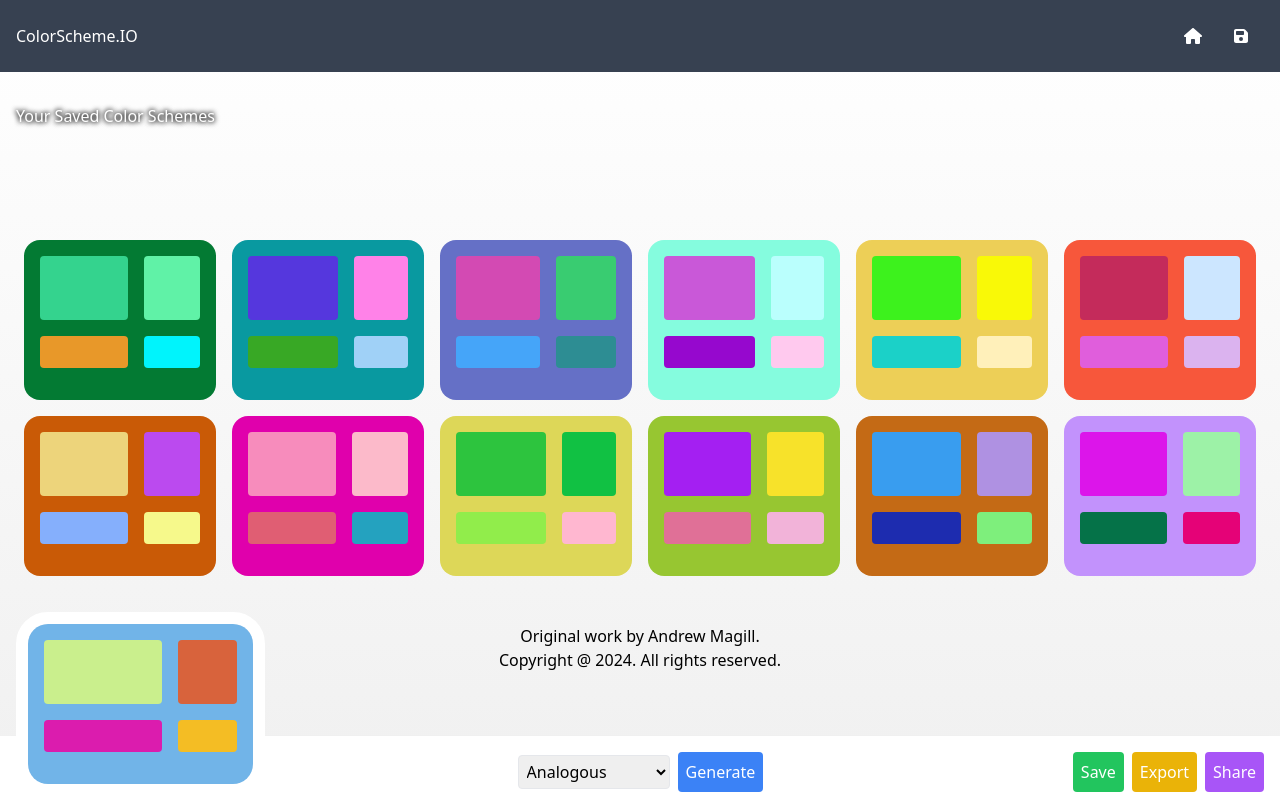
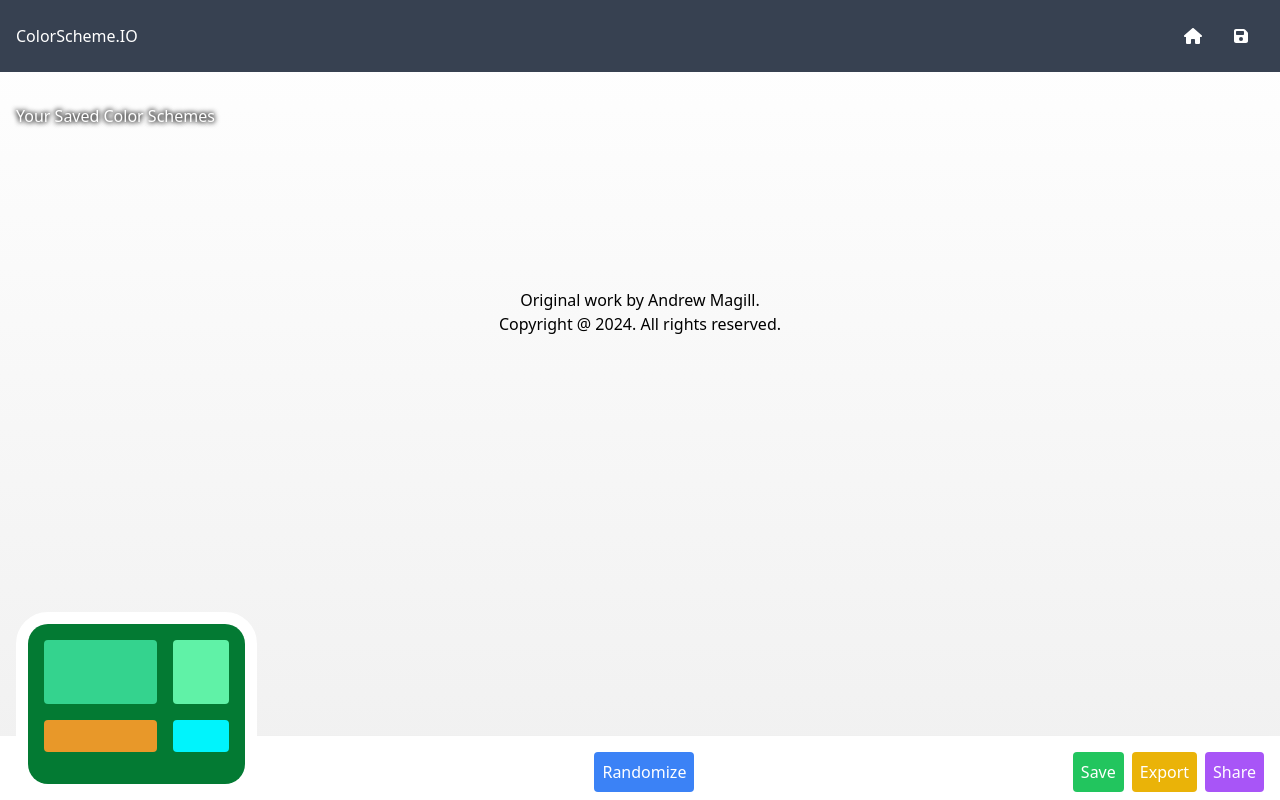
Before and after one commit to andymagill/ColorScheme.io, a Next.js app: page /saved in a window 1280 px wide. Built offline with nearby package versions, Linux system fonts and the light colour scheme.

Commit message:
added saving colorScheme functionality

```diff
--- a/app/components/footer.tsx
+++ b/app/components/footer.tsx
@@ -4,7 +4,7 @@ import '../styles/components/footer.css';
 export default function Footer() {
 
   return (
-    <footer className="text-center">
+    <footer className="text-center pb-28">
       <p>
         Original work by <a href="https://magill.dev/">Andrew Magill</a>.<br/>
         Copyright @ 2024. All rights reserved.
--- a/app/components/scheme-item.tsx
+++ b/app/components/scheme-item.tsx
@@ -1,32 +1,43 @@
 'use client';
 
-import React, { useState, useEffect } from 'react';
+import React, { useState, useEffect, forwardRef, useImperativeHandle } from 'react';
+import randomColor from 'randomcolor'; // Import randomColor for generating colors
 import { Oswald } from "next/font/google";
 import '../styles/components/scheme-item.css';
-import randomColor from 'randomcolor';
 
 const oswald = Oswald({ subsets: ["latin"] });
 
-export default function SchemeItem({ id = 0, colors: initialColors = [] } :
-	{ id?: number; colors?: string[] })
-{
-	const [colorArray, setColorArray] = useState<string[]>([]);
+// Define the props type for TypeScript
+interface SchemeItemProps {
+  id?: number;
+  colors?: string[]; // Make colors optional
+}
+export interface SchemeItemMethods {
+  getColorArray: () => string[];
+}
+
+// Use forwardRef and define the component with the props type
+const SchemeItem = forwardRef(({ id, colors }: SchemeItemProps, ref) => {
+  const [colorArray, setColorArray] = useState<string[]>(colors || []);
+
+  // Expose the colorArray to the parent component
+  useImperativeHandle(ref, () => ({
+    getColorArray: () => colorArray,
+  }));
 
   useEffect(() => {
-	  	if (id) {
+    if (colors) {
+      setColorArray(colors);
+    } else if (id) {
       // TODO: Fetch scheme by ID and update state
-	 	} else if (initialColors && initialColors.length > 0) {
-			// TODO: Render specific colors
-			setColorArray(initialColors);
     } else {
-			// generate random colors if no colors or ID are provided
+      // Generate random colors if no colors or ID are provided
       const newColors = randomColor({
         count: 5
       });
       setColorArray(newColors);
     }
-  	// The empty dependency array ensures this effect runs only once on mount
-  	}, []);
+  }, [id, colors]);
 
   return (
     <section className="scheme-item w-48">
@@ -41,4 +52,6 @@ export default function SchemeItem({ id = 0, colors: initialColors = [] } :
       </div>
     </section>
   );
-};
+});
+
+export default SchemeItem;
--- a/app/components/scheme-list.tsx
+++ b/app/components/scheme-list.tsx
@@ -1,39 +1,35 @@
-import React from 'react';
+"use client";
+
+import React, { useState, useEffect } from 'react';
 import SchemeItem from './scheme-item';
+import randomColor from 'randomcolor';
 import '../styles/components/scheme-list.css';
 
-export default function SchemeList( { title = '', src = '' } :
-    { title?: string; src?: string })
-{
-  if (src == 'saved') {
-    // TODO: Fetch saved schemes
-  } else if (src.includes('user')) {
-    // TODO: fetch schemes from a user
-  } else if (src.includes('tag')) {
-    // TODO: fetch schemes from a tag
-  } else {
-    // TODO: Generate random schemes
-  }
+export default function SchemeList({ title = '', src = '' }: { title?: string; src?: string }) {
+  const [schemes, setSchemes] = useState<string[][]>([]);
+
+  useEffect(() => {
+    if (src === 'saved') {
+      // Fetch saved schemes from local storage
+      const loadedSchemes = JSON.parse(localStorage.getItem('savedSchemes') || '[]');
+      setSchemes(loadedSchemes);
+    } else {
+      // Generate random colors if src is blank
+      const randomSchemes = Array.from({ length: 5 }, () => randomColor({ count: 5 }));
+      setSchemes(randomSchemes);
+    }
+  }, [src]);
 
   return (
     <section className="scheme-list py-8 px-4">
       <div className='wrapper max-w-7xl py-4'>
-          <h2 className='bold text-2xl mb-8'>{title}</h2>
+        <h2 className='bold text-2xl mb-8'>{title}</h2>
 
-          <div className='inner flex flex-wrap justify-center gap-4'>
-            <SchemeItem />
-            <SchemeItem />
-            <SchemeItem />
-            <SchemeItem />
-            <SchemeItem />
-            <SchemeItem />
-            <SchemeItem />
-            <SchemeItem />
-            <SchemeItem />
-            <SchemeItem />
-            <SchemeItem />
-            <SchemeItem />
-          </div>
+        <div className='inner flex flex-wrap justify-center gap-4'>
+          {schemes.map((colors, index) => (
+            <SchemeItem key={index} colors={colors} />
+          ))}
+        </div>
       </div>
     </section>
   );
--- a/app/components/tool-tray.tsx
+++ b/app/components/tool-tray.tsx
@@ -1,76 +1,56 @@
 "use client";
 
-import React, { useState } from 'react';
-import SchemeItem from './scheme-item';
+import React, { useState, useRef } from 'react';
+import SchemeItem, { SchemeItemMethods } from './scheme-item';
 import { FontAwesomeIcon } from '@fortawesome/react-fontawesome';
 import { faLock, faUnlock, faExpand } from '@fortawesome/free-solid-svg-icons';
 
 import '../styles/components/tool-tray.css';
 
 const ToolTray = () => {
-  const [baseColor, setBaseColor] = useState('#ffffff');
-  const [colorModel, setColorModel] = useState('analogous');
-  const [generatedColors, setGeneratedColors] = useState([]);
-  const [lockedColors, setLockedColors] = useState([false, false, false, false, false]);
   const [isExpanded, setIsExpanded] = useState(false);
+  const schemeItemRef = useRef<SchemeItemMethods>(null);// Create a ref to the SchemeItem component
 
   const generateRandomScheme = () => {
-    const newColors = generatedColors.map((color, index) => (
-      lockedColors[index] ? color : `#${Math.floor(Math.random() * 16777215).toString(16)}`
-    ));
-    // TODO: set generated colors
-    // setGeneratedColors(newColors);
-  };
-
-  const handleColorChange = (color) => {
-    setBaseColor(color.hex);
-  };
-
-  const handleLockToggle = (index) => {
-    const newLocks = [...lockedColors];
-    newLocks[index] = !newLocks[index];
-    setLockedColors(newLocks);
+    // TODO: Generate a new color scheme
+    console.log('generateRandomScheme');
   };
 
   const saveScheme = () => {
-    // TODO Save color scheme to local storage
-    // const savedSchemes = JSON.parse(localStorage.getItem('savedSchemes')) || [];
-    // savedSchemes.push(generatedColors);
-    // localStorage.setItem('savedSchemes', JSON.stringify(savedSchemes));
+    if (schemeItemRef.current) {
+      const colorsToSave = schemeItemRef.current.getColorArray();
+      // Retrieve the existing saved schemes from local storage
+      const savedSchemes = JSON.parse(localStorage.getItem('savedSchemes') || '[]');
+      // Add the new color scheme to the array of saved schemes
+      savedSchemes.push(colorsToSave);
+      // Save the updated array back to local storage
+      localStorage.setItem('savedSchemes', JSON.stringify(savedSchemes));
+      console.log('Scheme saved:', colorsToSave);
+    } else {
+      console.log('SchemeItem is not mounted yet.');
+    }
   };
 
   const exportScheme = () => {
     // TODO: Implement export functionality here
-
+    console.log('exportScheme');
   };
 
   const generateShareableLink = () => {
     // TODO: Implement shareable link generation here
+    console.log('generateShareableLink');
   };
 
   return (
     <div className={`tool-tray fixed z-20 bottom-0 left-0 right-0 bg-white shadow-lg ${isExpanded ? 'h-64' : 'h-16'}`}>
       <div className="flex items-center justify-between p-4">
 
-        <SchemeItem />
+        {/* Pass the ref to the SchemeItem component */}
+        <SchemeItem ref={schemeItemRef} />
 
         <div>
-          <select
-            className="border rounded p-1"
-            value={colorModel}
-            onChange={(e) => setColorModel(e.target.value)}
-          >
-            <option value="analogous">Analogous</option>
-            <option value="complementary">Complementary</option>
-            <option value="monochromatic">Monochromatic</option>
-            {/* Add more color models as needed */}
-          </select>
-
-          <button
-            className="ml-2 p-2 bg-blue-500 text-white rounded"
-            onClick={generateRandomScheme}
-          >
-            Generate
+          <button className="ml-2 p-2 bg-blue-500 text-white rounded" onClick={generateRandomScheme} >
+            Randomize
           </button>
         </div>
 
--- a/app/saved/page.tsx
+++ b/app/saved/page.tsx
@@ -3,10 +3,10 @@ import Hero from '../components/hero';
 import SchemeList from '../components/scheme-list';
 import ToolTray from '../components/tool-tray';
 
-const Homepage = () => {
+const Saved = () => {
   return (
     <>
-      <main className="">
+      <main>
         <Hero>
           <h1>Your Saved Color Schemes </h1>
         </Hero>
@@ -19,4 +19,4 @@ const Homepage = () => {
   );
 };
 
-export default Homepage;
+export default Saved;
```
Lines whose indentation alone changed are shown as unchanged.
